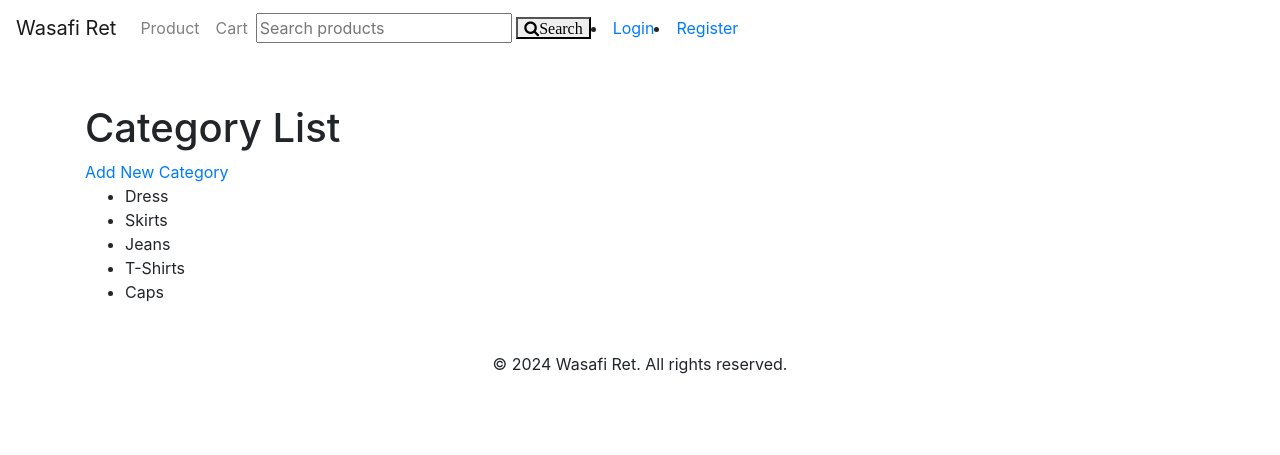
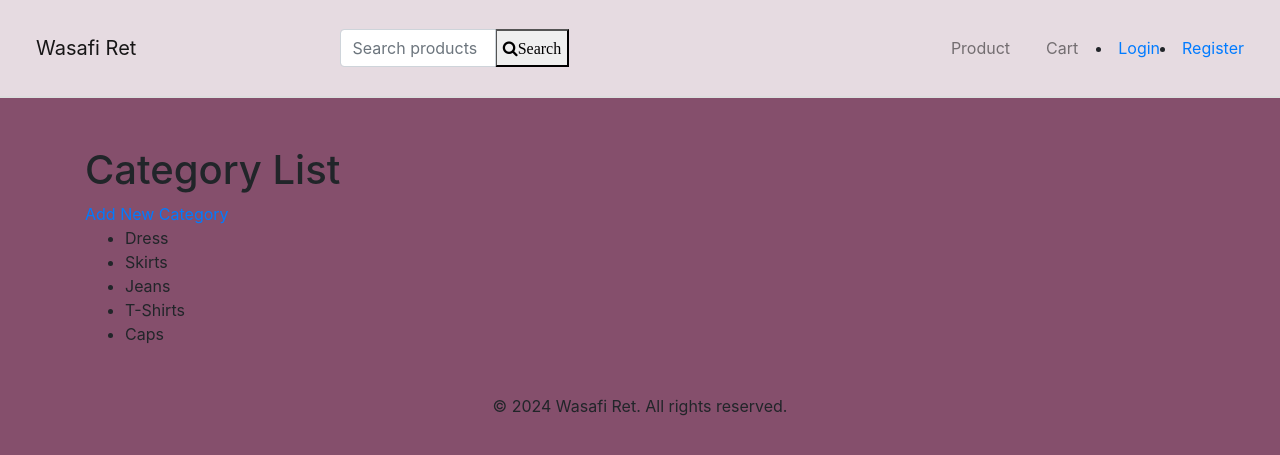
Before and after one commit to muthonijulie/WasafiRetailers, a Django app: page /category_list/ in a window 1280 px wide. Shown: the top 455 px of the page. Run offline with Django 4.2, Linux system fonts and the light colour scheme; data comes from the database, SQL or seed files in the repository; both versions use the stored data as it was after the commit; some libraries are stand-ins or nearby versions.

Commit message:
I have worke on the designs

```diff
--- a/WasafiRetPr/WasafiRet/templates/WasafiRet/base.html
+++ b/WasafiRetPr/WasafiRet/templates/WasafiRet/base.html
@@ -17,11 +17,19 @@
       href="https://cdnjs.cloudflare.com/ajax/libs/font-awesome/4.7.0/css/font-awesome.min.css"
     />
     <style>
-      .body {
-        background-color: pink;
+      body {
+        background-color: #854f6c;
       }
+      header {
+        padding: 20px;
+        background-color: #e6dbe1;
+        border-bottom: 2px solid #ddd;
+      }
+
       .slideshow {
         margin: 0 auto;
+        width: 150%;
+        max-width: 1200px;
       }
       .row {
         display: flex;
@@ -73,23 +81,33 @@
       }
       .flashsale-img {
         width: 100%;
-        max-width: 1800px;
+        max-width: 1200px;
         height: 500px;
       }
 
       @media (max-width: 768px) {
         .flashsale-img {
-          width: 100%;
+          width: 60%;
           height: 200px;
         }
       }
 
-      @media (min-width: 769px) {
+      @media (min-width: 769px) and (max-width: 1200px) {
         .flashsale-img {
-          width: 85%;
+          width: 100%;
           max-width: 1000px;
           height: 200px;
         }
+      }
+      @media (min-width: 1201px) {
+        .flashsale-img {
+          width: 180%;
+          height: 300px;
+        }
+      }
+      .navbar-nav .nav-item {
+        margin-left: 10px;
+        margin-right: 10px;
       }
     </style>
   </head>
@@ -97,8 +115,41 @@
     <header>
       <nav class="navbar navbar-expand-lg navbar-light">
         <a class="navbar-brand" href="#">Wasafi Ret</a>
+        <div class="col-6 d-flex justify-content-center">
+          <form
+            class="mx-auto"
+            style="width: 40%"
+            method="POST"
+            action="{% url 'search' %}"
+          >
+            {% csrf_token %}
+            <div class="input-group">
+              <input
+                class="form-control w-50"
+                type="text"
+                name="search_query"
+                placeholder="Search products"
+              />
+              <div class="input-group-append">
+                <button class="fa fa-search" type="submit">Search</button>
+              </div>
+            </div>
+          </form>
+        </div>
+
+        <button
+          class="navbar-toggler"
+          type="button"
+          data-toggle="collapse"
+          data-target="#navbarNav"
+          aria-controls="navbarNav"
+          aria-expanded="false"
+          aria-label="Toggle navigation"
+        >
+          <span class="navbar-toggler-icon"></span>
+        </button>
         <div class="collapse navbar-collapse" id="navbarNav">
-          <ul class="navbar-nav">
+          <ul class="navbar-nav ml-auto">
             <li class="nav-item">
               <a class="nav-link" href="{% url 'product_list' %}">Product</a>
             </li>
@@ -118,15 +169,6 @@
             {% endcomment %}
           </ul>
 
-          <form method="POST" action="{% url 'search' %}">
-            {% csrf_token %}
-            <input
-              type="text"
-              name="search_query"
-              placeholder="Search products"
-            />
-            <button class="fa fa-search" type="submit">Search</button>
-          </form>
           {% if user.is_authenticated %}
           <li>
             <a href="{% url 'auth:logout' %}">Logout</a>
```
Also changed, not shown: WasafiRetPr/db.sqlite3.
